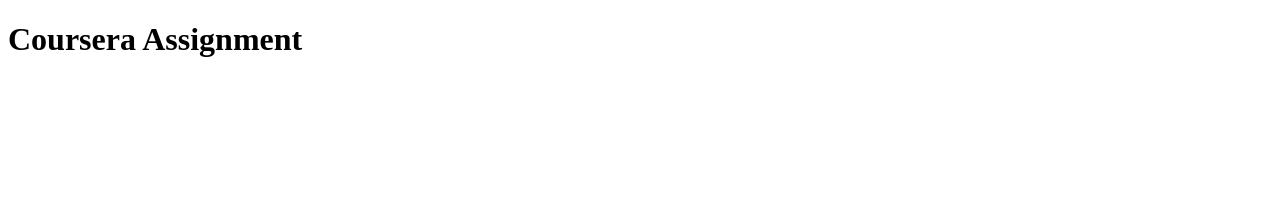
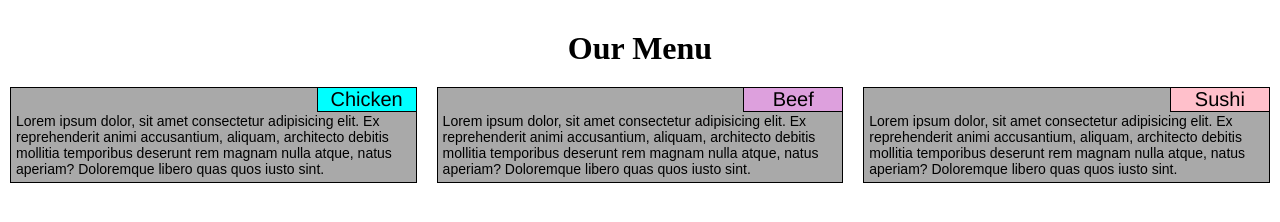
Before and after one commit to Syed-Muhammad-A1i/Coursera-test, a plain HTML site: page module2-solution/index.html in a window 1280 px wide. Drawn offline with Linux system fonts and the light colour scheme.

Commit message:
Assignment Mod 2

```diff
--- a/module2-solution/index.html
+++ b/module2-solution/index.html
@@ -3,10 +3,36 @@
 <head>
     <meta charset="UTF-8">
     <meta name="viewport" content="width=device-width, initial-scale=1.0">
-    <title>Document</title>
+    <link rel="stylesheet" href="./style.css">
+    <title>Assignment Solution for module 2</title>
 </head>
 <body>
-    <h1>Coursera Assignment</h1>
-    <b></b>
+    <div class="head">
+        <h1>Our Menu</h1>
+    </div>
+   <div class="row">
+
+    <div class="col-lg-4 col-md-6 col-sm-12">
+        <div class="d" >
+            <div class="chick">Chicken</div>
+            <p class="item">Lorem ipsum dolor, sit amet consectetur adipisicing elit. Ex reprehenderit animi accusantium, aliquam, architecto debitis mollitia temporibus deserunt rem magnam nulla atque, natus aperiam? Doloremque libero quas quos iusto sint.</p>
+
+        </div>
+    </div>
+    <div class="col-lg-4 col-md-6 col-sm-12">
+        <div class="d">
+            <div class="beef">Beef</div>
+            <p class="item">Lorem ipsum dolor, sit amet consectetur adipisicing elit. Ex reprehenderit animi accusantium, aliquam, architecto debitis mollitia temporibus deserunt rem magnam nulla atque, natus aperiam? Doloremque libero quas quos iusto sint.</p>
+
+        </div>
+    </div>
+    <div class="col-lg-4 col-md-12 col-sm-12">
+        <div class="d">
+            <div class="sushi">Sushi</div>
+            <p class="item">Lorem ipsum dolor, sit amet consectetur adipisicing elit. Ex reprehenderit animi accusantium, aliquam, architecto debitis mollitia temporibus deserunt rem magnam nulla atque, natus aperiam? Doloremque libero quas quos iusto sint.</p>
+        </div>
+    </div>
+    </div>
+
 </body>
 </html>
--- /dev/null
+++ b/module2-solution/style.css
@@ -0,0 +1,88 @@
+*{
+    padding: 0;
+    margin: 0;
+    box-sizing: border-box;
+}
+
+.head{
+    position: relative;
+    margin-top: 30px;
+    margin-bottom: 10px;
+    text-align: center;
+}
+
+.chick{
+    background-color: aqua;
+    border: black 1px solid ;
+    text-align: center;
+    width: 100px;
+    font-size: 20px;
+    font-family: 'Franklin Gothic Medium', 'Arial Narrow', Arial, sans-serif;
+    position: relative;
+    float: right ;
+}
+.beef{
+    background-color: plum;
+    border: black 1px solid ;
+    text-align: center;
+    width: 100px;
+    font-size: 20px;
+    font-family: 'Franklin Gothic Medium', 'Arial Narrow', Arial, sans-serif;
+    position: relative;
+    float: right ;
+}
+.sushi{
+    background-color: pink;
+    border: black 1px solid ;
+    text-align: center;
+    width: 100px;
+    font-size: 20px;
+    position: relative;
+    float: right ;
+    font-family: 'Franklin Gothic Medium', 'Arial Narrow', Arial, sans-serif;
+}
+
+.item{
+    border: black 1px solid ;
+    padding: 25px 5px 5px 5px;
+    font-family: Arial, Helvetica, sans-serif;
+    font-size: 14px;
+    background-color: darkgray;
+}
+
+.d{
+    margin: 10px;
+}
+
+.row{
+    width: 100%;
+}
+@media (min-width: 992px) {
+    .col-lg-4{
+        float: left;
+        width: 33.33%;
+    }
+
+}
+@media (min-width: 768px) and (max-width: 991px) {
+    .col-md-6, .col-md-12{
+        float: left;
+
+    }
+    .col-md-6{
+        width: 50%;
+
+    }
+    .col-md-12{
+        width: 100%;
+    }
+
+}
+@media (max-width: 767px) {
+    .col-sm-12{
+        float: left;
+        width: 100%;
+    }
+
+
+}
```
